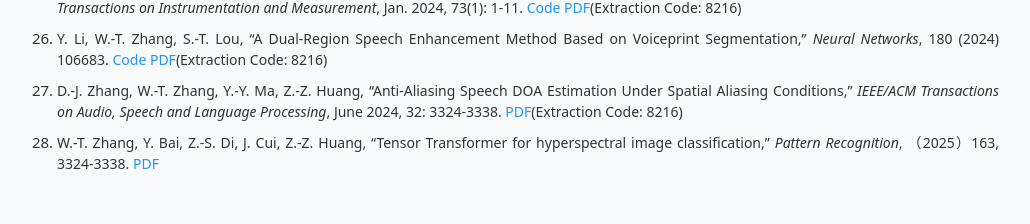
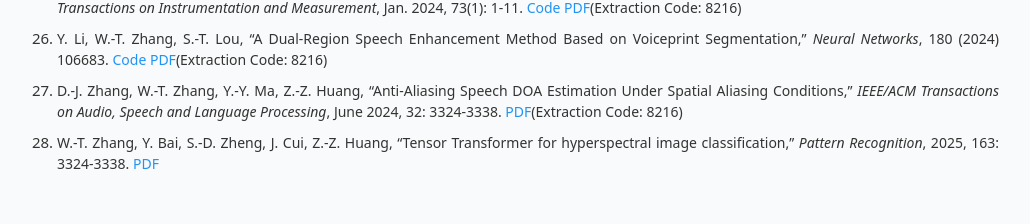
Before and after one commit to zhwt-xidian/resource, a plain HTML site: page homepage/index.html in a window 1280 px wide. Shown: the part 4231-4455 px from the top of the page, without its empty margins (249-1279 px from the left). Drawn offline with nearby package versions, Linux system fonts and the light colour scheme; some packages are replaced by stand-ins of ours; a script that the page names is missing.

Commit message:
Update index.html

```diff
--- a/homepage/index.html
+++ b/homepage/index.html
@@ -251,7 +251,7 @@
 </li>
 <li><p>D.-J. Zhang, W.-T. Zhang, Y.-Y. Ma, Z.-Z. Huang, “Anti-Aliasing Speech DOA Estimation Under Spatial Aliasing Conditions,” <em>IEEE/ACM Transactions on Audio, Speech and Language Processing</em>, June 2024, 32: 3324-3338. <a target="_blank" rel="noopener" href="https://pan.baidu.com/s/1ynm2L4Jq6ZQ7R9s0QGyuww?pwd=8216">PDF</a>(Extraction Code: 8216)</p>
 </li>
-<li><p>W.-T. Zhang, Y. Bai, Z.-S. Di, J. Cui, Z.-Z. Huang, “Tensor Transformer for hyperspectral image classification,” <em>Pattern Recognition</em>, （2025）163, 3324-3338. <a target="_blank" rel="noopener" href="https://authors.elsevier.com/a/1kgOi_jaxhq6Y">PDF</a></p>
+<li><p>W.-T. Zhang, Y. Bai, S.-D. Zheng, J. Cui, Z.-Z. Huang, “Tensor Transformer for hyperspectral image classification,” <em>Pattern Recognition</em>, 2025, 163: 3324-3338. <a target="_blank" rel="noopener" href="https://authors.elsevier.com/a/1kgOi_jaxhq6Y">PDF</a></p>
 </li>
 </ol>
 <h3 id="CONFERENCE-PAPERS"><a href="#CONFERENCE-PAPERS" class="headerlink" title="CONFERENCE PAPERS"></a>CONFERENCE PAPERS</h3><ol>
```
